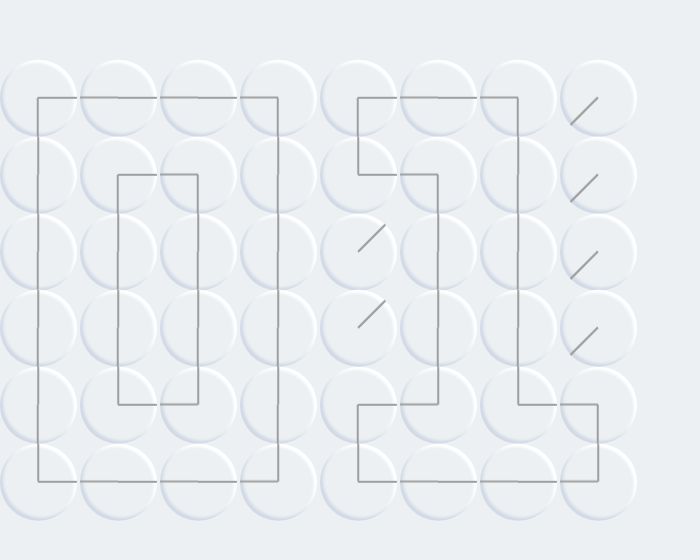
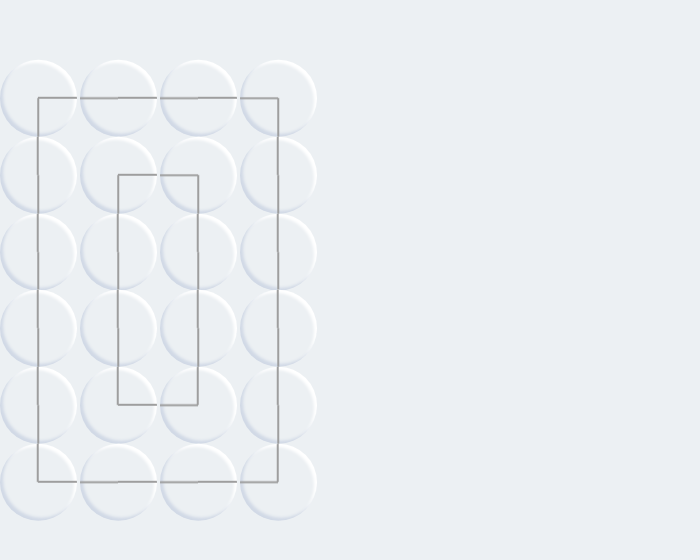
Before and after one commit to isabelgmeg/digital-clock, a React (Create React App) app: page / in a window 1280 px wide. Shown: the part 196-756 px from the top of the page, without its empty margins (0-700 px from the left). Built offline with nearby package versions, Linux system fonts and the light colour scheme.

Commit message:
separated components and moved styled cmponents outside

```diff
--- a/src/App.js
+++ b/src/App.js
@@ -1,84 +1,52 @@
+import React, { useEffect, useState } from "react";
+
+import { numbers } from "./numberCoords";
+
 import "./App.scss";
 
 import Clock from "./Clock";
 
 function App() {
-  const a = ["a", 0, 90];
-  const b = ["b", 0, 180];
-  const c = ["c", 180, 90];
-  const d = ["d", 270, 90];
-  const e = ["e", 270, 0];
-  const f = ["f", 270, 180];
-  const g = ["g", 315, 315];
-  const h = ["h", 135, 135];
+  console.log(numbers[0]);
+  // const [time, SetTime] = useState("");
+  // const [firstMinute, setFirstMinute] = useState();
+  // const [secondMinute, setSecondMinute] = useState();
 
-  const zero = [
-    a,
-    b,
-    b,
-    c,
-    d,
-    a,
-    c,
-    d,
-    d,
-    d,
-    d,
-    d,
-    d,
-    d,
-    d,
-    d,
-    d,
-    e,
-    f,
-    d,
-    e,
-    b,
-    b,
-    f,
-  ];
+  // const [firstHour, setFirstHour] = useState();
+  // const [secondHour, setSecondHour] = useState();
 
-  const one = [
-    a,
-    b,
-    c,
-    h,
-    e,
-    c,
-    d,
-    h,
-    g,
-    d,
-    d,
-    h,
-    g,
-    d,
-    d,
-    h,
-    a,
-    f,
-    e,
-    c,
-    e,
-    b,
-    b,
-    f,
-  ];
+  // SetTime(new Date());
+  // console.log(time);
+
+  // // useEffect(() => {
+  // // }, [time]);
+
+  // setInterval(function (currentNumber) {
+  //   let newNumber = currentNumber + 1;
+  //   paintNumber(newNumber);
+  // }, 60 * 1000);
+
+  // const paintNumber = (number) => {
+  //   numbers[number].map((coord, index) => {
+  //     return (
+  //       <Clock key={index} hourDegrees={coord[0]} minuteDegrees={coord[1]} />
+  //     );
+  //   });
+  // };
 
   return (
     <div className="App">
       <main>
         <div className="clock-wrap">
           <section className="number">
-            {zero.map((coord) => {
-              return <Clock hourDegrees={coord[1]} minuteDegrees={coord[2]} />;
-            })}
-          </section>
-
-          <section className="number">
-            {one.map((coord) => {
-              return <Clock hourDegrees={coord[1]} minuteDegrees={coord[2]} />;
+            {numbers[0].map((coord, index) => {
+              return (
+                <Clock
+                  key={index}
+                  hourDegrees={coord[0]}
+                  minuteDegrees={coord[1]}
+                />
+              );
             })}
           </section>
         </div>
--- a/src/Clock.jsx
+++ b/src/Clock.jsx
@@ -1,18 +1,11 @@
 
-import styled, { keyframes } from 'styled-components'
+import styled from 'styled-components'
+
+import Hours from './Hours';
+import Minutes from './Minutes';
 
 
-
-export default function Clock ({ minuteDegrees, hourDegrees}) {
-
-    const finalHourDegrees = Number(hourDegrees + 360)
-
-    const finalMinuteDegrees = Number(minuteDegrees + 360)
-
-    console.log("hour", hourDegrees, finalHourDegrees)
-
-
-      const Clock = styled.div`
+const StyledClock = styled.div`
   width: 6vw;
   height: 6vw;
   border-radius: 50%;
@@ -23,60 +16,16 @@ export default function Clock ({ minuteDegrees, hourDegrees}) {
   box-shadow: 3px 3px 3px 0px #d1d9e6 inset, -3px -3px 3px 0px #ffffff inset;
   inset -20px -20px 60px #ffffff;
   clip-path: circle(60px at center)
+`
+export default function Clock ({ minuteDegrees, hourDegrees, index}) {
 
-
-      `
-
-      //hour
-      const animationHour = keyframes`
-      from {
-        transform: rotate(${hourDegrees}deg);
-      }
-      to {
-        transform: rotate(${finalHourDegrees}deg);
-      }
-      `
-
-      const HourStyled = styled.div`
-        background-color: #9e9e9e;
-        transform-origin: center 0;
-        position: absolute;
-        left: 50%;
-        top: 50%;
-        width: 0.3vh;
-        height: 150px;
-        animation: ${animationHour} 4s ease-out infinite;
-      `
-
-
-      //minutes
-      const animationMinute = keyframes`
-      from {
-        transform: rotate(${minuteDegrees}deg);
-      }
-      to {
-        transform: rotate(${finalMinuteDegrees}deg);
-      }
-      `
-
-
-      const MinuteStyled = styled.div`
-        width: 10px;
-        height: 25%;
-        background-color: #9e9e9e;
-        transform-origin: center 0;
-        position: absolute;
-        left: 50%;
-        top: 50%;
-        width: 0.3vh;
-        height: 150px;
-        animation: ${animationMinute} 4s ease-out infinite;
-      `
+    const finalHourDegrees = Number(hourDegrees + 360)
+    const finalMinuteDegrees = Number(minuteDegrees + 360)
 
     return(
-        <Clock>
-          <HourStyled/>
-          <MinuteStyled/>
-        </Clock>
+        <StyledClock className={index}>
+            <Hours index={index} hourDegrees={hourDegrees} finalHourDegrees={finalHourDegrees}/>
+            <Minutes index={index} minuteDegrees={minuteDegrees} finalMinuteDegrees={finalMinuteDegrees}/>
+        </StyledClock>
     )
 }
--- /dev/null
+++ b/src/Hours.jsx
@@ -0,0 +1,34 @@
+
+import styled, { keyframes } from 'styled-components'
+
+const animationHour = (hourDegrees, finalHourDegrees) => keyframes`
+from {
+  transform: rotate(${hourDegrees}deg);
+}
+to {
+  transform: rotate(${finalHourDegrees}deg);
+}
+`;
+
+const HourStyled = styled.div`
+  background-color: #9e9e9e;
+  transform-origin: center 0;
+  position: absolute;
+  left: 50%;
+  top: 50%;
+  width: 0.2vh;
+  height: 150px;
+  animation: ${(props) => animationHour(props.hourDegrees, props.finalHourDegrees)} 4s ease-out infinite;
+`;
+
+export default function Hours({ hourDegrees, index }){
+    const finalHourDegrees = Number(hourDegrees + 360)
+
+    return(
+        <HourStyled
+        className={hourDegrees}
+        key={index}
+        hourDegrees={hourDegrees}
+        finalHourDegrees={finalHourDegrees}/>
+    )
+}
--- /dev/null
+++ b/src/Minutes.jsx
@@ -0,0 +1,38 @@
+
+import styled, { keyframes } from 'styled-components'
+
+
+const animationMinute = (minuteDegrees, finalMinuteDegrees) => keyframes`
+from {
+  transform: rotate(${minuteDegrees}deg);
+}
+to {
+  transform: rotate(${finalMinuteDegrees}deg);
+}
+`;
+
+const MinuteStyled = styled.div`
+  height: 25%;
+  background-color: #9e9e9e;
+  transform-origin: center 0;
+  position: absolute;
+  left: 50%;
+  top: 50%;
+  width: 0.2vh;
+  height: 150px;
+  animation: ${(props) =>
+      animationMinute(props.minuteDegrees, props.finalMinuteDegrees)}
+    4s ease-out infinite;
+`;
+
+
+export default function Minutes ({minuteDegrees, index, finalMinuteDegrees}) {
+
+    return (
+        <MinuteStyled
+        className={minuteDegrees}
+        key={index}
+        minuteDegrees={minuteDegrees}
+        finalMinuteDegrees={finalMinuteDegrees}/>
+    )
+}
--- a/src/numberCoords.js
+++ b/src/numberCoords.js
@@ -1,11 +1,11 @@
 export const a = [0, 90];
-const b = [0, 180];
-const c = [180, 90];
-const d = [270, 90];
-const e = [270, 0];
-const f = [270, 180];
-const g = [315, 315];
-const h = [135, 135];
+export const b = [0, 180];
+export const c = [180, 90];
+export const d = [270, 90];
+export const e = [270, 0];
+export const f = [270, 180];
+export const g = [315, 315];
+export const h = [135, 135];
 
 export const zero = [
   a,
@@ -276,3 +276,16 @@ export const nine = [
   b,
   f,
 ];
+
+export const numbers = [
+  zero,
+  one,
+  two,
+  three,
+  four,
+  five,
+  six,
+  seven,
+  eight,
+  nine,
+];
```
Lines whose indentation alone changed are shown as unchanged.
